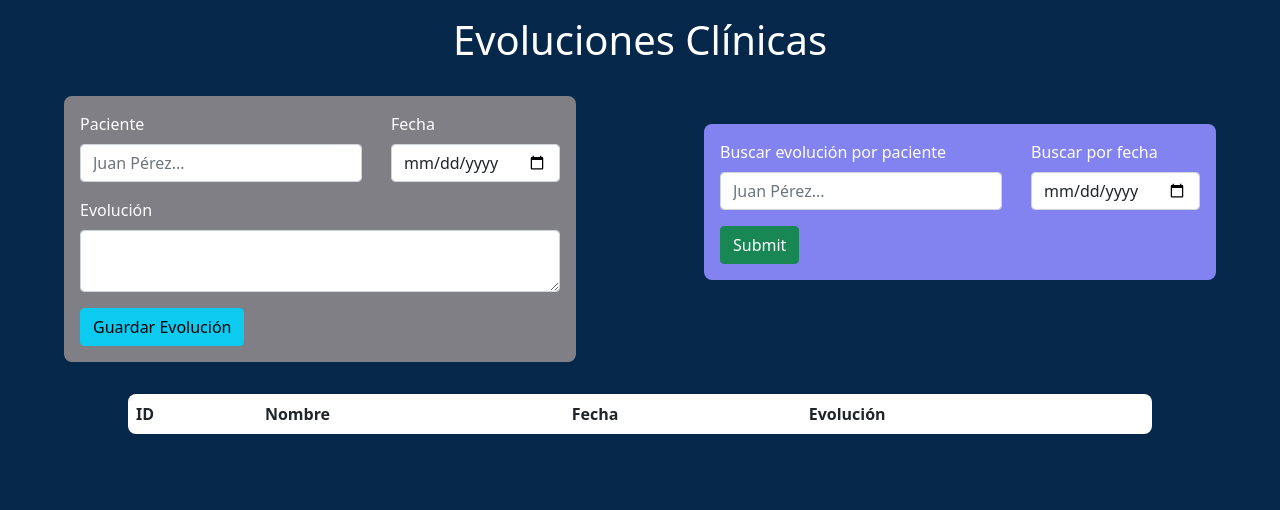
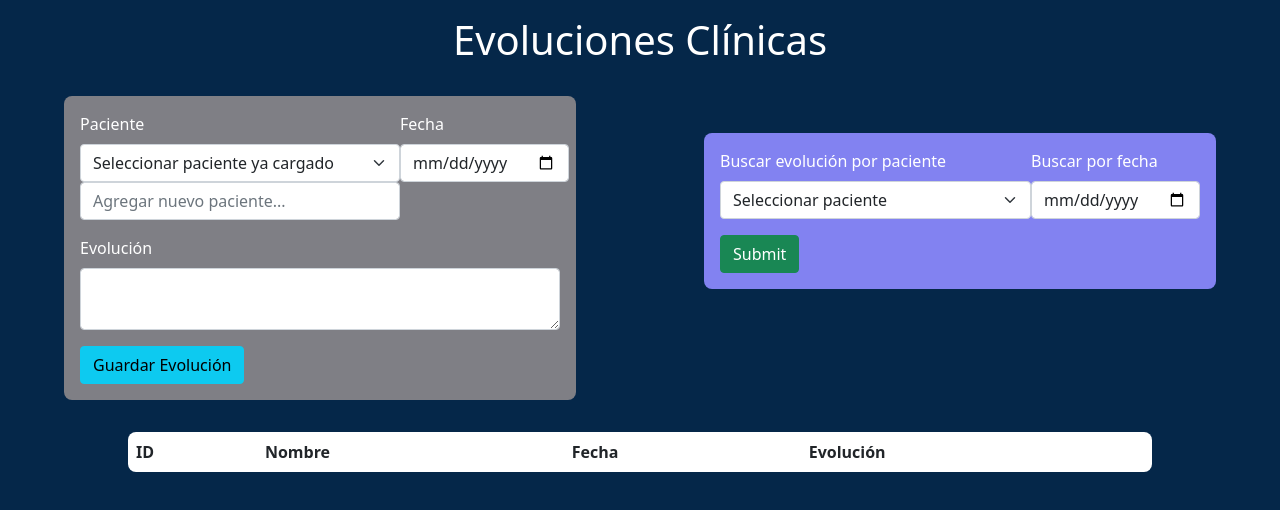
Before and after one commit to juampi85/Sessions-History, a React (Vite) app: page / in a window 1280 px wide. Shown: the top 510 px of the page. Built offline with nearby package versions, Linux system fonts and the light colour scheme.

Commit message:
Agregar mejoras a la hora de crear una evolución como a la hora de buscar una
Se agrega la funcionalidad de, al momento de crear una evolución, elegir el paciente desde un Select. Lo mismo se puede utilizar cuando buscamos una evolución, eligiendo al paciente desde un Select.

```diff
--- a/package.json
+++ b/package.json
@@ -13,6 +13,7 @@
     "react": "^18.2.0",
     "react-dom": "^18.2.0",
     "reactstrap": "^9.2.1",
+    "sweetalert": "^2.1.2",
     "uuid": "^9.0.1",
     "zustand": "^4.4.6"
   },
--- a/src/components/NewSession.jsx
+++ b/src/components/NewSession.jsx
@@ -1,16 +1,33 @@
 import { Button, Form, FormGroup, Label, Input } from 'reactstrap';
-import { useState, useEffect } from 'react';
+import { useState, useEffect, useRef } from 'react';
 import '../styles/NewSession.css';
 import useEvolutionStore from '../store/useEvolutionStore';
+import swal from 'sweetalert';
+
 
 const NewSession = () => {
   const { evolutions, addEvolution } = useEvolutionStore(); //* Acá me traigo el estado global y las actions
   const [name, setName] = useState('');
   const [date, setDate] = useState('');
   const [evolution, setEvolution] = useState('');
+  const inputRef = useRef(null);
 
-  const handleAddEvolution = (name, date, evolution) => {
-    addEvolution(name, date, evolution);
+  //* Esto es para obtener una lista de nombres únicos de los pacientes
+  const uniqueNames = Array.from(
+    new Set(evolutions.map((evolution) => evolution.name))
+  );
+
+  const handleAddEvolution = () => {
+    if (name && date && evolution) {
+      addEvolution(name, date, evolution);
+      swal("GUARDADO", "...la evolución ha sido registrada correctamente", "success");
+    } else {
+      swal("ERROR", "...debe completar todos los campos", "error");
+    }
+  };
+
+  const handleNameChange = (event) => {
+    setName(event.target.value);
   };
 
   useEffect(() => {
@@ -20,7 +37,6 @@ const NewSession = () => {
 
   const handleSubmit = (event) => {
     event.preventDefault();
-    // Obteniendo los datos del formulario y añadiendo la evolución
     //* Acá llamo a la función para agregar la evolución y guardarla en el estado global
     handleAddEvolution(name, date, evolution);
 
@@ -28,6 +44,9 @@ const NewSession = () => {
     setName('');
     setDate('');
     setEvolution('');
+    if (inputRef.current) {
+      inputRef.current.value = '';
+    }
   };
 
   return (
@@ -39,10 +58,28 @@ const NewSession = () => {
             id="patient"
             name="patient"
             placeholder="Juan Pérez..."
+            type="select"
+            value={name}
+            // onChange={(event) => setName(event.target.value)}
+            onChange={handleNameChange}
+            className="nameInput"
+          >
+            <option value="">Seleccionar paciente ya cargado</option>
+            {uniqueNames.map((uniqueName, index) => (
+              <option key={index} value={uniqueName}>
+                {uniqueName}
+              </option>
+            ))}
+          </Input>
+          <Input
             type="text"
-            value={name}
-            onChange={(event) => setName(event.target.value)}
-            className="nameInput"
+            placeholder="Agregar nuevo paciente..."
+            onChange={(event) => {
+              if (!uniqueNames.includes(event.target.value)) {
+                setName(event.target.value);
+              }
+            }}
+            ref={inputRef}
           />
         </FormGroup>
         <FormGroup>
--- a/src/components/SessionSearch.jsx
+++ b/src/components/SessionSearch.jsx
@@ -10,6 +10,11 @@ const SessionSearch = () => {
   const [hasSearched, setHasSearched] = useState(false);
   const [showNotFoundMessage, setShowNotFoundMessage] = useState(false);
   const { evolutions } = useEvolutionStore();
+
+  //* Esto es para obtener una lista de nombres únicos de los pacientes
+  const uniqueNames = Array.from(
+    new Set(evolutions.map((evolution) => evolution.name))
+  );
 
   const handleSearch = () => {
     const filteredEvolutions = evolutions.filter((evolution) => {
@@ -42,11 +47,18 @@ const SessionSearch = () => {
             <Input
               id="patient"
               name="patient"
-              placeholder="Juan Pérez..."
-              type="text"
+              // placeholder="Juan Pérez..."
+              type="select"
               value={searchName}
               onChange={(event) => setSearchName(event.target.value)}
-            />
+            >
+              <option value="">Seleccionar paciente</option>
+              {uniqueNames.map((name, index) => (
+                <option key={index} value={name}>
+                  {name}
+                </option>
+              ))}
+            </Input>
           </FormGroup>
           <FormGroup>
             <Label for="date">Buscar por fecha</Label>
--- a/src/styles/NewSession.css
+++ b/src/styles/NewSession.css
@@ -14,5 +14,5 @@
 }
 
 .nameInput{
-  width: 22vw;
+  width: 25vw;
 }
```
Also changed, not shown: 1 other file (tests, documents, lock files or other folders). Lines whose indentation alone changed are shown as unchanged.
